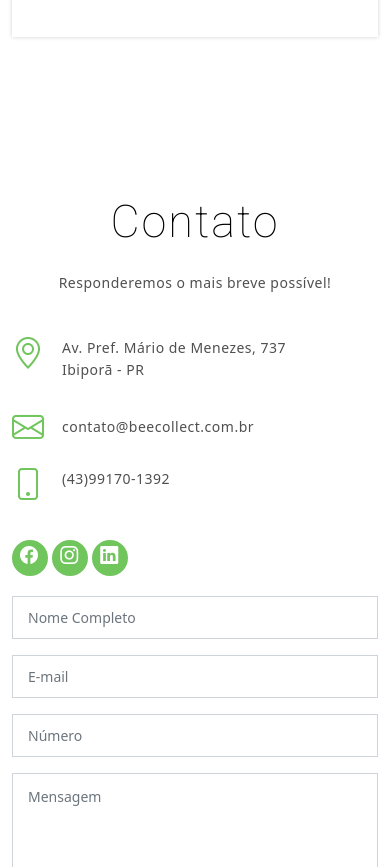
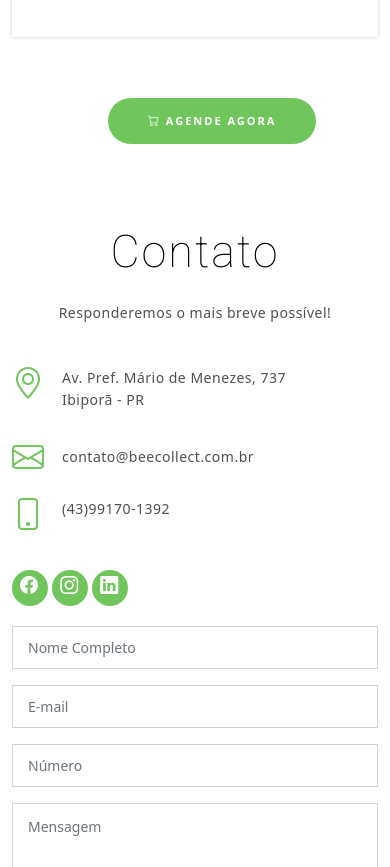
Before and after one commit to Rafonel/Landing-Page-Bee-Collect, a plain HTML site: page index.html in a window 390 px wide. Shown: the part 8915-9782 px from the top of the page. Drawn offline with nearby package versions, Linux system fonts and the light colour scheme; files whose address does not match are found by name.

Commit message:
Tentei otimizar para ficar responsivo no mobile

```diff
--- a/assets/css/style.css
+++ b/assets/css/style.css
@@ -830,15 +830,21 @@ section {
   margin-right: 5px;
 }
 
+@media (max-width: 500px) {
+  #pricing .agende_btn {
+    position: relative;
+    right: 455px;
+  }
+}
 
 #pricing .agende_btn a {
   background: #71c55d;
   color: #fff;
-  margin: 10;
   display: inline-block;
+  margin-top: 30px;
+  text-align: center;
   position: relative;
-  left: 530px;
-  top: 30px;
+  left: 550px;
 
 }
 
--- a/index.html
+++ b/index.html
@@ -326,7 +326,7 @@
           </div>
         </div>
         <div class="agende_btn">
-          <a href="https://api.whatsapp.com/message/BG75KSFHCFZKE1?autoload=1&app_absent=0" target="_blank" rel="noopener noreferrer" class="btn"><i class="bi bi-cart"></i> Agende agora</a>
+          <a href="https://api.whatsapp.com/message/BG75KSFHCFZKE1?autoload=1&app_absent=0" class="btn"><i class="bi bi-cart"></i> Agende agora</a>
         </div>
       </div>
     </section><!-- End Pricing Section -->
```
